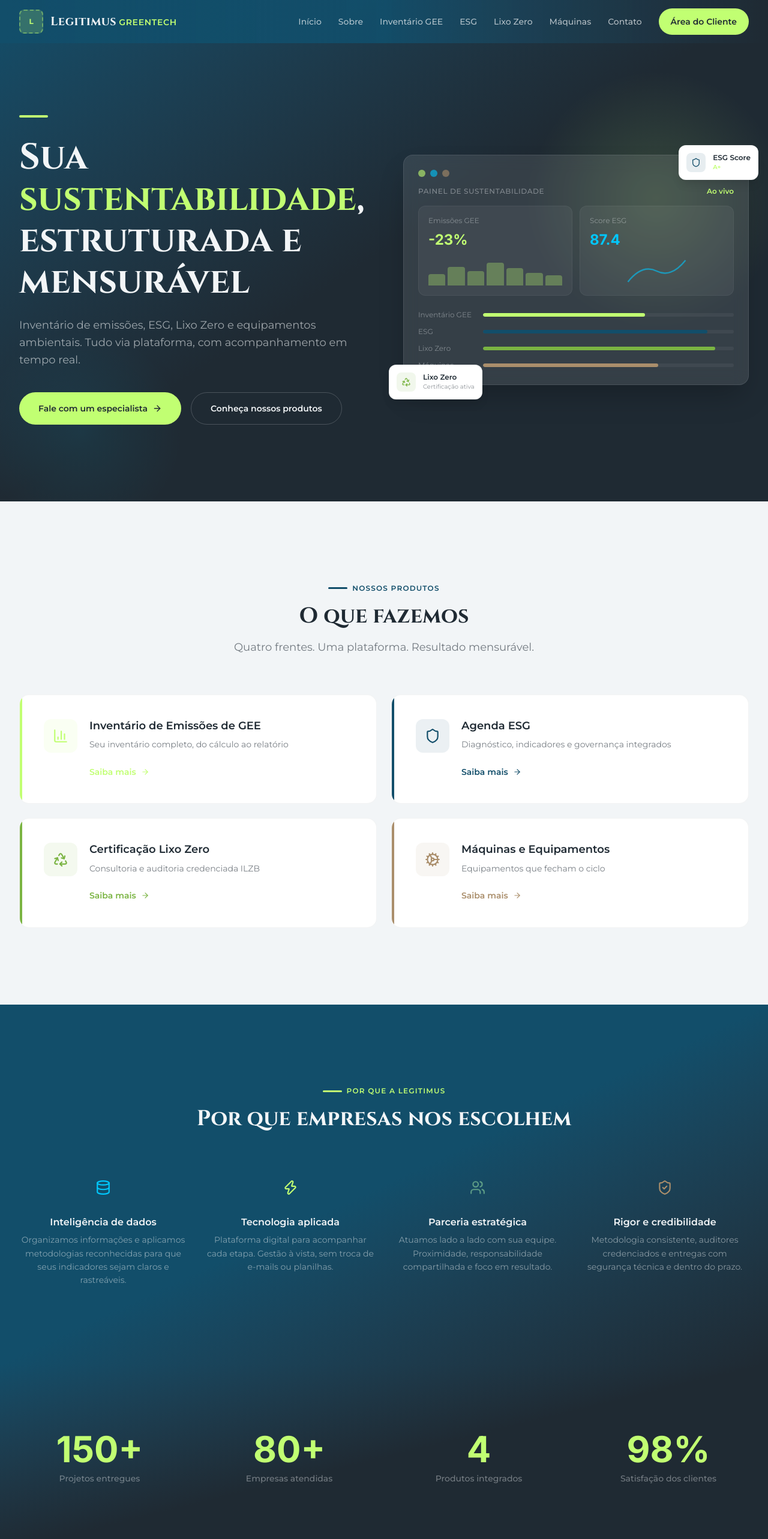
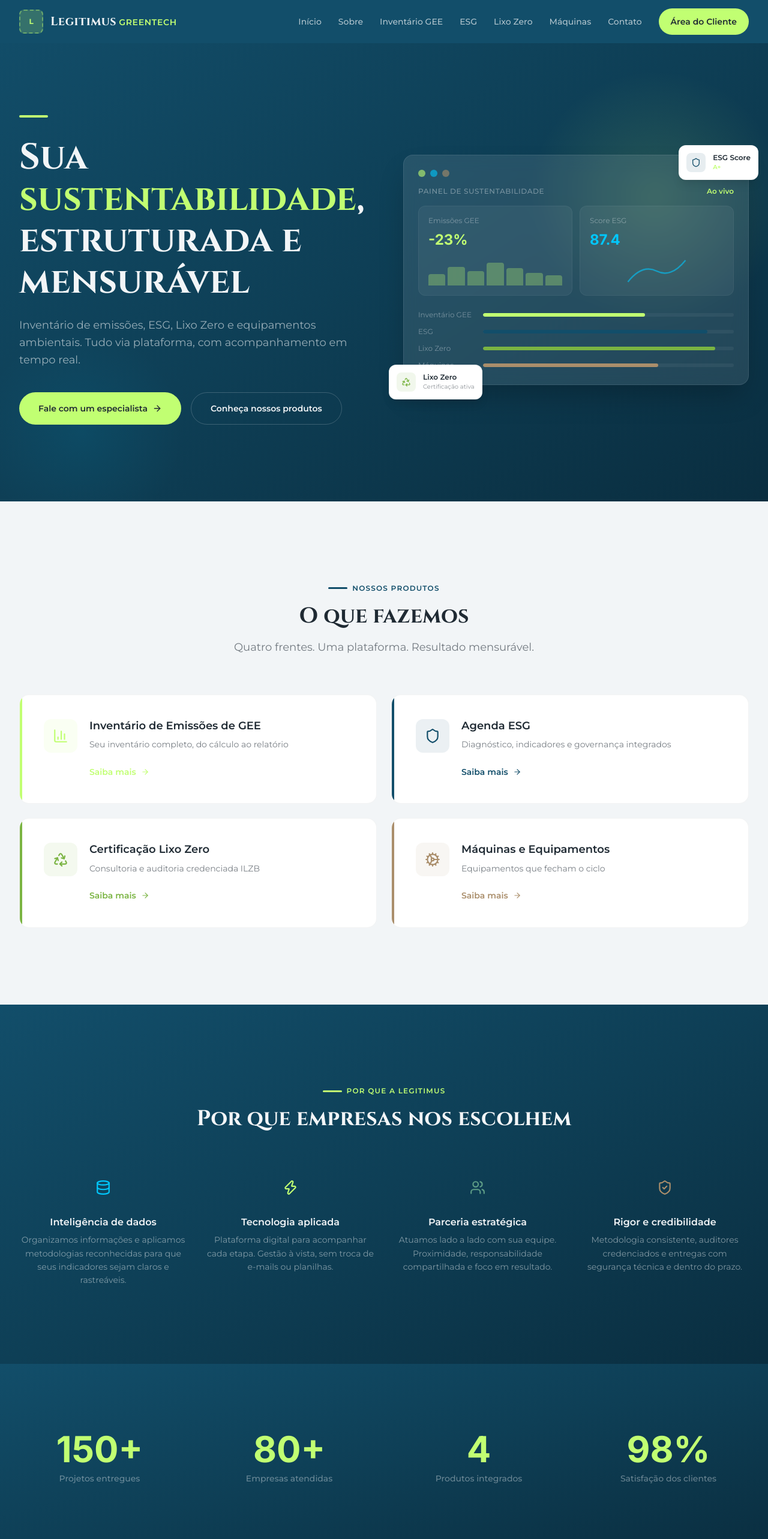
Before and after one commit to legitimusgreentech/legitimusgreentech-site, a Next.js app: page / in a window 1280 px wide. Shown: the top 2566 px of the page at 60% size. Built offline with nearby package versions, Linux system fonts and the light colour scheme.

Commit message:
style: update brand color palette and gradient backgrounds across components

```diff
--- a/src/app/contato/page.tsx
+++ b/src/app/contato/page.tsx
@@ -47,7 +47,7 @@ export default function ContatoPage() {
     <section className="relative min-h-screen pt-16">
       <div className="grid grid-cols-1 lg:grid-cols-2 min-h-[calc(100vh-4rem)]">
         {/* Lado esquerdo - info com fundo escuro */}
-        <div className="relative bg-gradient-to-br from-petrol via-petrol/95 to-coal px-6 lg:px-16 py-16 lg:py-24 flex flex-col justify-center">
+        <div className="relative bg-gradient-to-br from-[#124e6a] via-[#0e3f56] to-[#0a2e40] px-6 lg:px-16 py-16 lg:py-24 flex flex-col justify-center">
           {/* Decorative orb */}
           <div
             className="absolute bottom-0 left-0 w-64 h-64 opacity-10 pointer-events-none"
--- a/src/components/layout/header.tsx
+++ b/src/components/layout/header.tsx
@@ -31,7 +31,7 @@ export function Header() {
       className={`fixed top-0 left-0 right-0 z-50 transition-all duration-300 ${
         scrolled
           ? "bg-white/90 backdrop-blur-lg shadow-sm border-b border-petrol/5"
-          : "bg-gradient-to-r from-petrol via-petrol/95 to-coal"
+          : "bg-[#124e6a]"
       }`}
     >
       <nav className="mx-auto max-w-7xl px-4 sm:px-6 lg:px-8">
@@ -106,7 +106,7 @@ export function Header() {
             animate={{ opacity: 1, y: 0 }}
             exit={{ opacity: 0, y: -10 }}
             transition={{ duration: 0.2 }}
-            className="lg:hidden fixed inset-0 top-16 bg-petrol/98 backdrop-blur-lg z-40 overflow-y-auto"
+            className="lg:hidden fixed inset-0 top-16 bg-[#124e6a]/98 backdrop-blur-lg z-40 overflow-y-auto"
           >
             <div className="px-6 py-8 space-y-1">
               {NAV_LINKS.map((link, index) => (
--- a/src/components/sections/cta.tsx
+++ b/src/components/sections/cta.tsx
@@ -9,7 +9,7 @@ export function CTA() {
     <section className="py-24 lg:py-32">
       <div className="mx-auto max-w-7xl px-6 lg:px-8">
         <FadeIn>
-          <div className="relative overflow-hidden rounded-3xl bg-gradient-to-br from-petrol via-petrol to-coal px-8 py-16 lg:px-16 lg:py-24">
+          <div className="relative overflow-hidden rounded-3xl bg-gradient-to-br from-[#124e6a] via-[#0e3f56] to-[#0a2e40] px-8 py-16 lg:px-16 lg:py-24">
             {/* Decorative gradients */}
             <div
               className="absolute -top-24 -right-24 w-64 h-64 rounded-full opacity-20"
--- a/src/components/sections/hero.tsx
+++ b/src/components/sections/hero.tsx
@@ -9,7 +9,7 @@ export function Hero() {
   return (
     <section className="relative min-h-screen flex items-center overflow-hidden pt-16">
       {/* Background com gradiente forte */}
-      <div className="absolute inset-0 bg-gradient-to-br from-petrol via-coal to-coal" />
+      <div className="absolute inset-0 bg-gradient-to-br from-[#124e6a] via-[#0e3f56] to-[#0a2e40]" />
 
       {/* Decorative orbs */}
       <motion.div
--- a/src/components/sections/metrics.tsx
+++ b/src/components/sections/metrics.tsx
@@ -39,7 +39,7 @@ function AnimatedNumber({ value, suffix }: { value: number; suffix: string }) {
 
 export function Metrics() {
   return (
-    <section className="py-20 lg:py-28 bg-gradient-to-br from-petrol via-coal to-coal">
+    <section className="py-20 lg:py-28 bg-gradient-to-br from-[#124e6a] via-[#0e3f56] to-[#0a2e40]">
       <div className="mx-auto max-w-7xl px-4 sm:px-6 lg:px-8">
         <div className="grid grid-cols-2 lg:grid-cols-4 gap-8 lg:gap-12">
           {metrics.map((metric) => (
--- a/src/components/sections/product-hero.tsx
+++ b/src/components/sections/product-hero.tsx
@@ -13,7 +13,7 @@ export function ProductHero({ product }: ProductHeroProps) {
   return (
     <section className="relative min-h-[70vh] flex items-center pt-16 overflow-hidden">
       {/* Background com gradiente do produto */}
-      <div className="absolute inset-0 bg-gradient-to-br from-petrol via-coal to-coal" />
+      <div className="absolute inset-0 bg-gradient-to-br from-[#124e6a] via-[#0e3f56] to-[#0a2e40]" />
       <div
         className="absolute top-0 right-0 w-1/2 h-full opacity-15"
         style={{
--- a/src/components/sections/sobre-content.tsx
+++ b/src/components/sections/sobre-content.tsx
@@ -58,7 +58,7 @@ export function SobreContent() {
     <>
       {/* Hero */}
       <section className="relative min-h-[60vh] flex items-center pt-16 overflow-hidden">
-        <div className="absolute inset-0 bg-gradient-to-br from-petrol via-petrol/95 to-coal" />
+        <div className="absolute inset-0 bg-gradient-to-br from-[#124e6a] via-[#0e3f56] to-[#0a2e40]" />
         <div
           className="absolute top-0 right-0 w-1/2 h-full opacity-10"
           style={{
@@ -192,7 +192,7 @@ export function SobreContent() {
       </section>
 
       {/* Posicionamento */}
-      <section className="py-24 lg:py-32 bg-gradient-to-br from-petrol to-coal">
+      <section className="py-24 lg:py-32 bg-gradient-to-br from-[#124e6a] via-[#0e3f56] to-[#0a2e40]">
         <div className="mx-auto max-w-7xl px-6 lg:px-8">
           <FadeIn>
             <div className="max-w-3xl mx-auto text-center">
--- a/src/components/sections/video-preview.tsx
+++ b/src/components/sections/video-preview.tsx
@@ -45,9 +45,9 @@ export function VideoPreview() {
 
           {/* Video placeholder */}
           <FadeIn delay={0.15}>
-            <div className="relative aspect-video rounded-2xl overflow-hidden bg-gradient-to-br from-petrol to-coal group cursor-pointer">
+            <div className="relative aspect-video rounded-2xl overflow-hidden bg-gradient-to-br from-[#124e6a] to-[#0a2e40] group cursor-pointer">
               {/* Placeholder image — substituir por thumbnail real */}
-              <div className="absolute inset-0 bg-gradient-to-br from-petrol/90 via-coal/80 to-coal flex items-center justify-center">
+              <div className="absolute inset-0 bg-gradient-to-br from-[#124e6a]/90 via-[#0e3f56]/80 to-[#0a2e40] flex items-center justify-center">
                 {/* Fake UI mockup no fundo */}
                 <div className="absolute inset-4 sm:inset-8 rounded-xl border border-ice/10 bg-ice/5 p-4">
                   <div className="flex items-center gap-2 mb-3">
--- a/src/components/sections/why-legitimus.tsx
+++ b/src/components/sections/why-legitimus.tsx
@@ -36,7 +36,7 @@ const differentials = [
 
 export function WhyLegitimus() {
   return (
-    <section className="py-24 lg:py-32 bg-gradient-to-br from-petrol via-petrol to-coal">
+    <section className="py-24 lg:py-32 bg-gradient-to-br from-[#124e6a] via-[#0e3f56] to-[#0a2e40]">
       <div className="mx-auto max-w-7xl px-6 lg:px-8">
         <FadeIn>
           <div className="text-center max-w-2xl mx-auto">
```
